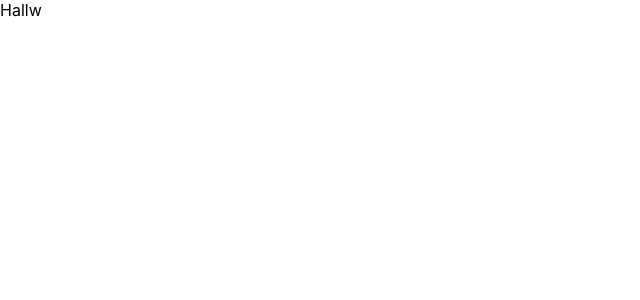
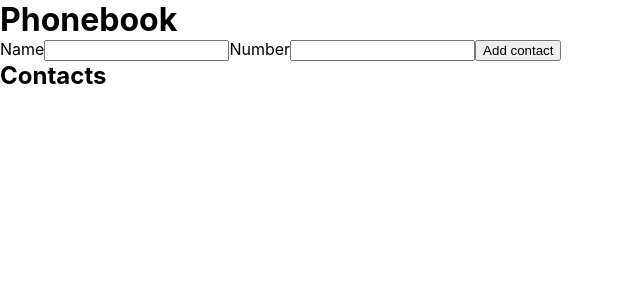
Before and after one commit to VolodymyrBashtanyuk/goit-react-hw-02-phonebook, a React (Create React App) app: page / in a window 1280 px wide. Shown: the top 300 px of the page, without its empty margins (0-640 px from the left). Built offline with nearby package versions, Linux system fonts and the light colour scheme.

Commit message:
add contact list and form

```diff
--- a/package.json
+++ b/package.json
@@ -1,12 +1,13 @@
 {
-  "name": "goit-react-hw-01-components",
+  "name": "goit-react-hw-02-phonebook",
   "version": "0.1.0",
   "private": true,
-  "homepage": "https://VolodymyrBashtanyuk.github.io/goit-react-hw-01-components/",
+  "homepage": "https://VolodymyrBashtanyuk.github.io/goit-react-hw-02-phonebook/",
   "dependencies": {
     "@testing-library/jest-dom": "^5.16.3",
     "@testing-library/react": "^12.1.4",
     "@testing-library/user-event": "^13.5.0",
+    "nanoid": "^4.0.0",
     "prop-types": "^15.8.1",
     "react": "^18.1.0",
     "react-dom": "^18.1.0",
--- a/src/components/App.jsx
+++ b/src/components/App.jsx
@@ -1,7 +1,35 @@
-export const App = () => {
-  return (
-    <>
-      <div>Hallw</div>
-    </>
-  );
-};
+import { Component } from 'react';
+import { ContactForm } from './ContactForm/ContactForm';
+import { ContactList } from './ContactList/ContactList';
+import { nanoid } from 'nanoid';
+
+export class App extends Component {
+  state = {
+    contacts: [],
+    name: '',
+    number: '',
+  };
+
+  addContacts = data => {
+    this.setState(prevState => {
+      const newContact = {
+        id: nanoid(5),
+        ...data,
+      };
+      return {
+        contacts: [...prevState.contacts, newContact],
+      };
+    });
+  };
+
+  render() {
+    return (
+      <>
+        <h1>Phonebook</h1>
+        <ContactForm onAddContacs={this.addContacts} />
+        <h2>Contacts</h2>
+        <ContactList items={this.state.contacts} />
+      </>
+    );
+  }
+}
--- /dev/null
+++ b/src/components/ContactForm/ContactForm.jsx
@@ -0,0 +1,57 @@
+import { Component } from 'react';
+import { nanoid } from 'nanoid';
+
+export class ContactForm extends Component {
+  state = {
+    name: '',
+    number: '',
+  };
+
+  submitContacts = evt => {
+    evt.preventDefault();
+    const { name, number } = this.state;
+    this.props.onAddContacs({ name, number });
+    this.setState({
+      name: '',
+      number: '',
+    });
+  };
+
+  inputChange = evt => {
+    const { name, value } = evt.currentTarget;
+    this.setState({ [name]: value });
+  };
+  render() {
+    const nameId = nanoid(5);
+    const numberId = nanoid(5);
+    return (
+      <form onSubmit={this.submitContacts}>
+        <label htmlFor={nameId}>Name</label>
+        <input
+          autoComplete="off"
+          id={nameId}
+          type="text"
+          name="name"
+          value={this.state.name}
+          onChange={this.inputChange}
+          pattern="^[a-zA-Zа-яА-Я]+(([' -][a-zA-Zа-яА-Я ])?[a-zA-Zа-яА-Я]*)*$"
+          title="Name may contain only letters, apostrophe, dash and spaces. For example Adrian, Jacob Mercer, Charles de Batz de Castelmore d'Artagnan"
+          required
+        />
+        <label htmlFor={numberId}>Number</label>
+        <input
+          autoComplete="off"
+          id={numberId}
+          value={this.state.number}
+          onChange={this.inputChange}
+          type="tel"
+          name="number"
+          pattern="\+?\d{1,4}?[-.\s]?\(?\d{1,3}?\)?[-.\s]?\d{1,4}[-.\s]?\d{1,4}[-.\s]?\d{1,9}"
+          title="Phone number must be digits and can contain spaces, dashes, parentheses and can start with +"
+          required
+        />
+        <button type="submit">Add contact</button>
+      </form>
+    );
+  }
+}
--- /dev/null
+++ b/src/components/ContactList/ContactList.jsx
@@ -0,0 +1,11 @@
+export const ContactList = ({ items }) => {
+  const itemList = items.map(({ id, name, number }) => {
+    return (
+      <li key={id}>
+        {name}: {number}
+      </li>
+    );
+  });
+
+  return <ul>{itemList}</ul>;
+};
```
Also changed, not shown: src/components/TransactionHistory/TransactionHistory.jsx (deleted, +0 -29 lines), src/components/TransactionHistory/TransactionHistoryStyled.jsx (deleted, +0 -49 lines), src/components/TransactionHistory/TransactionList.jsx (deleted, +0 -23 lines), 1 other file (tests, documents, lock files or other folders).
